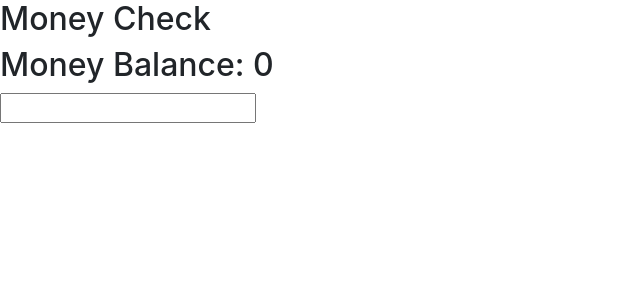
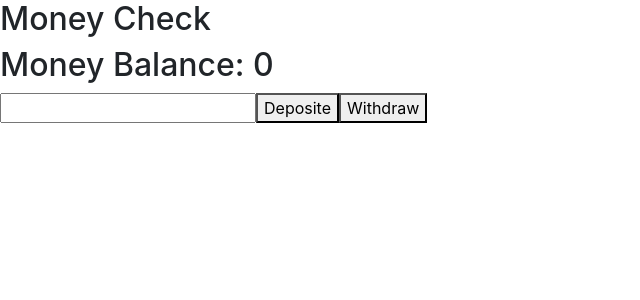
Before and after one commit to maysam-82/bitcoin-wallet-check, a React (Create React App) app: page / in a window 1280 px wide. Shown: the top 300 px of the page, without its empty margins (0-640 px from the left). Built offline with nearby package versions, Linux system fonts and the light colour scheme.

Commit message:
pass deposit withdrawal in wallet comp.

```diff
--- a/src/Components/Wallet/Wallet.js
+++ b/src/Components/Wallet/Wallet.js
@@ -1,5 +1,6 @@
 import React, { Component } from 'react';
 import { connect } from 'react-redux';
+import { setDeposite, setWithdraw } from '../../actions/balance/balance';
 
 export class Wallet extends Component {
 	constructor(props) {
@@ -14,11 +15,18 @@ export class Wallet extends Component {
 		this.setState({ moneyAmount });
 	};
 	render() {
-		const { balance } = this.props;
+		const { balance, withdraw, deposite } = this.props;
+		const { moneyAmount } = this.state;
 		return (
 			<div>
 				<h2 className="balance">Money Balance: {balance}</h2>
 				<input className="input-money" onChange={this.onMoneyChanged} />
+				<button className="btn-deposite" onClick={() => deposite(moneyAmount)}>
+					Deposite
+				</button>
+				<button className="btn-withdraw" onClick={() => withdraw(moneyAmount)}>
+					Withdraw
+				</button>
 			</div>
 		);
 	}
@@ -27,5 +35,11 @@ export class Wallet extends Component {
 const mapStateToProps = state => {
 	return { balance: state.balance.balanceValue };
 };
+const mapDispatchToProps = dispatch => {
+	return {
+		deposite: deposite => dispatch(setDeposite(deposite)),
+		withdraw: withdrawal => dispatch(setWithdraw(withdrawal)),
+	};
+};
 
-export default connect(mapStateToProps)(Wallet);
+export default connect(mapStateToProps, mapDispatchToProps)(Wallet);
```
Also changed, not shown: 2 other files (tests, documents, lock files or other folders).
